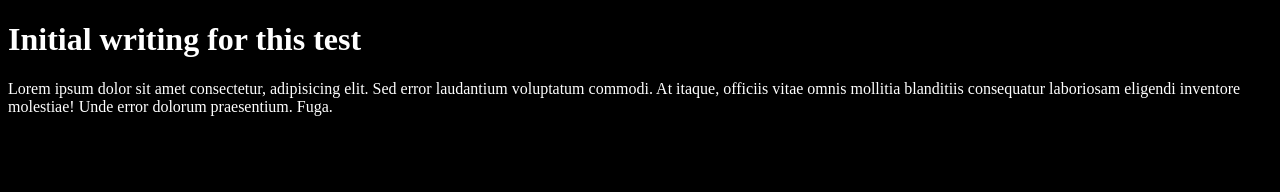
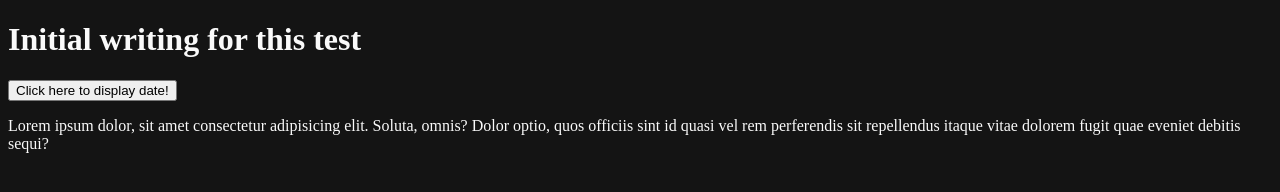
Before and after one commit to BulliedDog/star_map, a plain HTML site: page index.html in a window 1280 px wide. Drawn offline with Linux system fonts and the light colour scheme.

Commit message:
throwing in some js

```diff
--- a/index.css
+++ b/index.css
@@ -1,3 +1,4 @@
 body{
-    background-color: black;
+    background-color:rgb(20, 20, 20);
+    color:rgb(250, 250, 250);
 }
--- a/index.html
+++ b/index.html
@@ -3,16 +3,19 @@
 <head>
     <meta charset="UTF-8">
     <meta name="viewport" content="width=device-width, initial-scale=1.0">
-
+    <link rel="stylesheet" href="./index.css">
+    <script src="./index.js"></script>
     <title>Star Map</title>
 </head>
-<body style="background-color: black;">
-    <div style="color:white;">
+<body>
+    <div>
         <h1>
             Initial writing for this test
         </h1>
-        <p>
-            Lorem ipsum dolor sit amet consectetur, adipisicing elit. Sed error laudantium voluptatum commodi. At itaque, officiis vitae omnis mollitia blanditiis consequatur laboriosam eligendi inventore molestiae! Unde error dolorum praesentium. Fuga.
+        <button onclick="change_text()">Click here to display date!</button>
+        <p id="date"></p>
+        <p id="text">
+            Lorem ipsum dolor, sit amet consectetur adipisicing elit. Soluta, omnis? Dolor optio, quos officiis sint id quasi vel rem perferendis sit repellendus itaque vitae dolorem fugit quae eveniet debitis sequi?
         </p>
     </div>
 </body>
--- /dev/null
+++ b/index.js
@@ -0,0 +1,8 @@
+console.log('hello world!')
+var text=document.getElementById("text")
+function change_text(){
+    //if(text.innerHTML="Awesome!")
+        text.innerHTML="Sghebs gay"
+    //else
+    //    text.innerHTML="Awesome!"
+}
--- a/js.js
+++ /dev/null
@@ -1 +0,0 @@
-console.log('hello world!')
```
